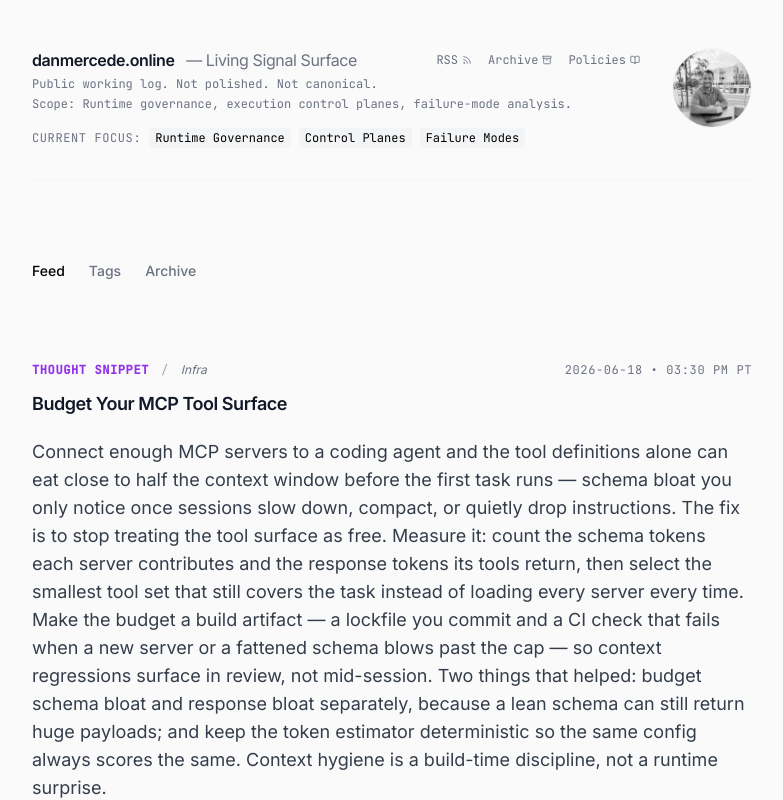
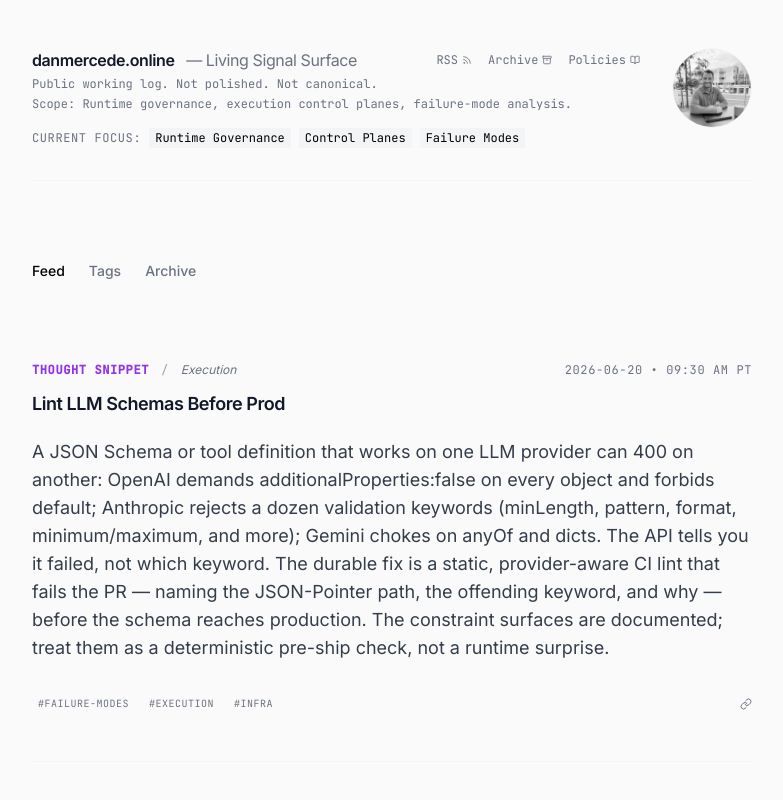
Before and after one commit to OrionArchitekton/danmercede.online, a React (Vite) app: page / in a window 1280 px wide. Shown: the top 800 px of the page, without its empty margins (248-1031 px from the left). Built offline with nearby package versions, Linux system fonts and the light colour scheme.

Commit message:
signal: 2026-06-20-lint-llm-schemas-before-prod

```diff
--- a/constants.generated.ts
+++ b/constants.generated.ts
@@ -4,6 +4,18 @@
 import { LogEntry, EntryType } from './types';
 
 export const ENTRIES: LogEntry[] = [
+  {
+    id: "2026-06-20-lint-llm-schemas-before-prod",
+    slug: "2026-06-20-lint-llm-schemas-before-prod",
+    title: "Lint LLM Schemas Before Prod",
+    date: "2026-06-20",
+    timestamp: "09:30 AM PT",
+    type: EntryType.ThoughtSnippet,
+    context: "Execution",
+    tags: ["failure-modes","execution","infra"],
+    content: "A JSON Schema or tool definition that works on one LLM provider can 400 on another: OpenAI demands additionalProperties:false on every object and forbids default; Anthropic rejects a dozen validation keywords (minLength, pattern, format, minimum/maximum, and more); Gemini chokes on anyOf and dicts. The API tells you it failed, not which keyword. The durable fix is a static, provider-aware CI lint that fails the PR — naming the JSON-Pointer path, the offending keyword, and why — before the schema reaches production. The constraint surfaces are documented; treat them as a deterministic pre-ship check, not a runtime surprise.",
+  }
+,
   {
     id: "2026-06-18-budget-your-mcp-tool-surface",
     slug: "2026-06-18-budget-your-mcp-tool-surface",
```
Also changed, not shown: inbox/2026-06-20-lint-llm-schemas-before-prod.md (added, +9 -0 lines), public/posts.json (+8 -2 lines), 1 other file (tests, documents, lock files or other folders).
